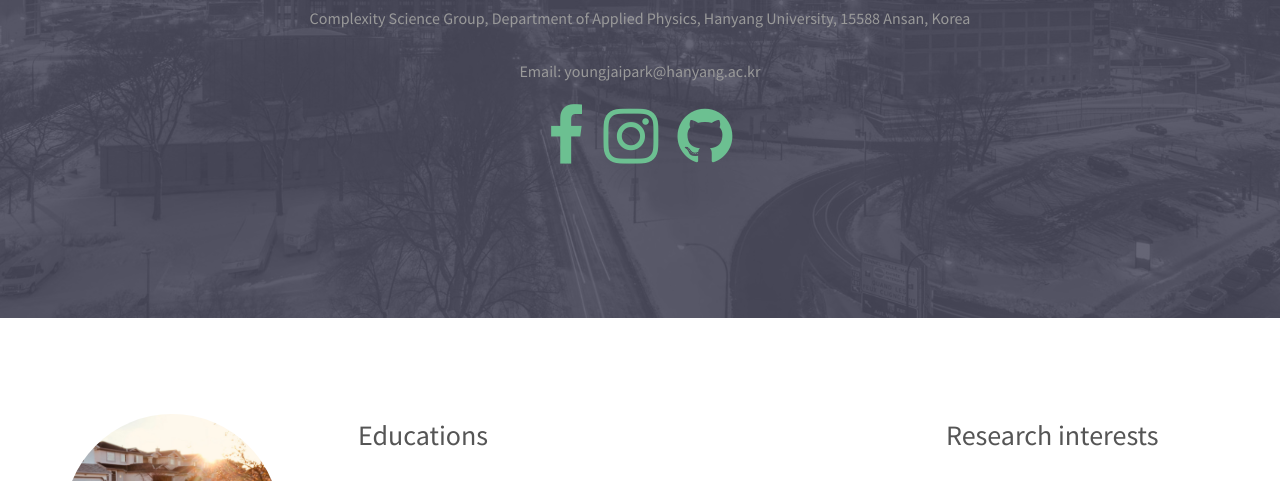
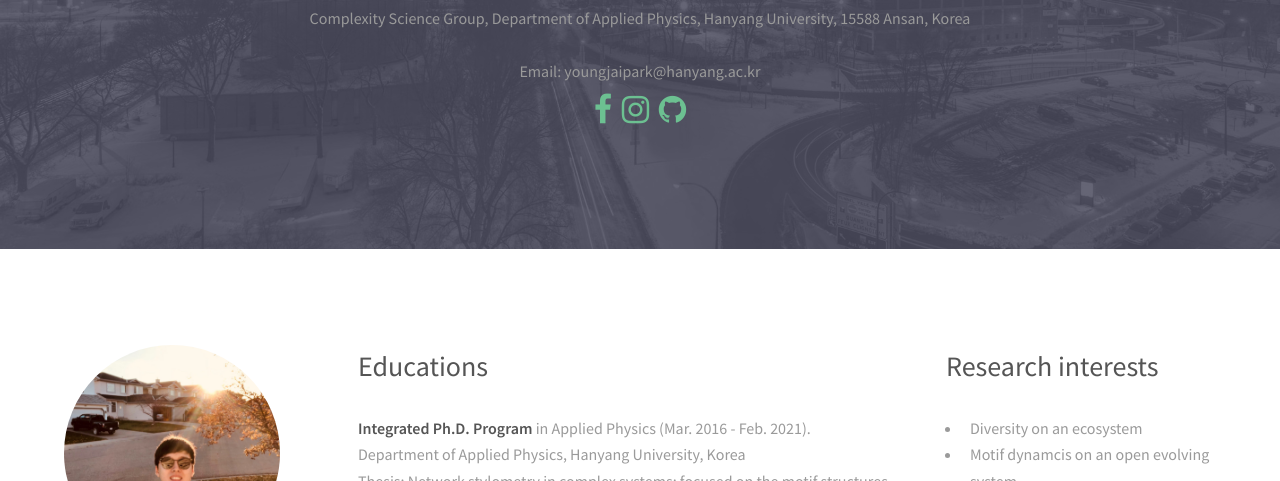
Before and after one commit to youngjai/home, a plain HTML site: page index.html in a window 1280 px wide. Shown: the part 301-782 px from the top of the page. Drawn offline with Linux system fonts and the light colour scheme.

Commit message:
edit the main page

```diff
--- a/index.html
+++ b/index.html
@@ -36,10 +36,10 @@
 					<footer>
 						Complexity Science Group, Department of Applied Physics, Hanyang University, 15588 Ansan, Korea<br /><br />
 						Email: youngjaipark@hanyang.ac.kr<br />
-						<ul class="icons">
-							<li><a href="https://www.facebook.com/youngjai.park16/" class="icon fa-facebook fa-xs"><span class="label">Facebook</span></a></li>
-							<li><a href="https://www.instagram.com/youngjai.park/" class="icon fa-instagram fa-sm"><span class="label">Instagram</span></a></li>
-							<li><a href="https://github.com/youngjai" class="icon fa-github fa-fw"><span class="label">Github</span></a></li>
+						<ul class="icons" style="font-size: 0.5rem;">
+							<li><a href="https://www.facebook.com/youngjai.park16/" class="icon fa-facebook"><span class="label">Facebook</span></a></li>
+							<li><a href="https://www.instagram.com/youngjai.park/" class="icon fa-instagram"><span class="label">Instagram</span></a></li>
+							<li><a href="https://github.com/youngjai" class="icon fa-github"><span class="label">Github</span></a></li>
 						</ul>
 					</footer>
 				</div>
```
